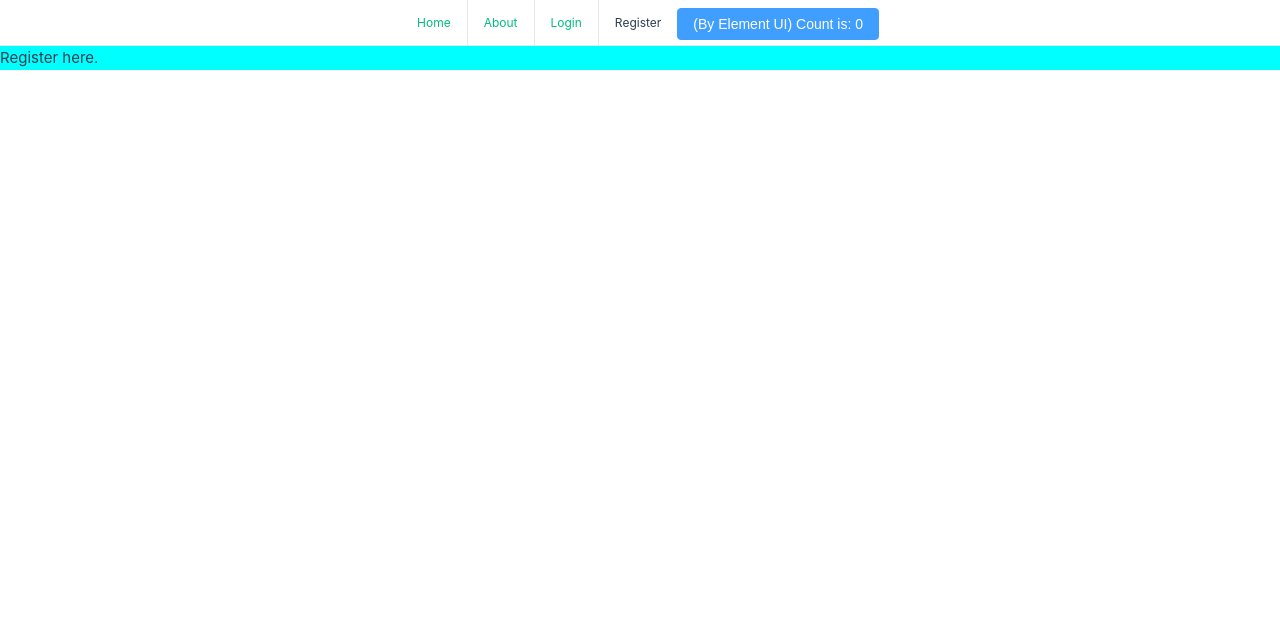
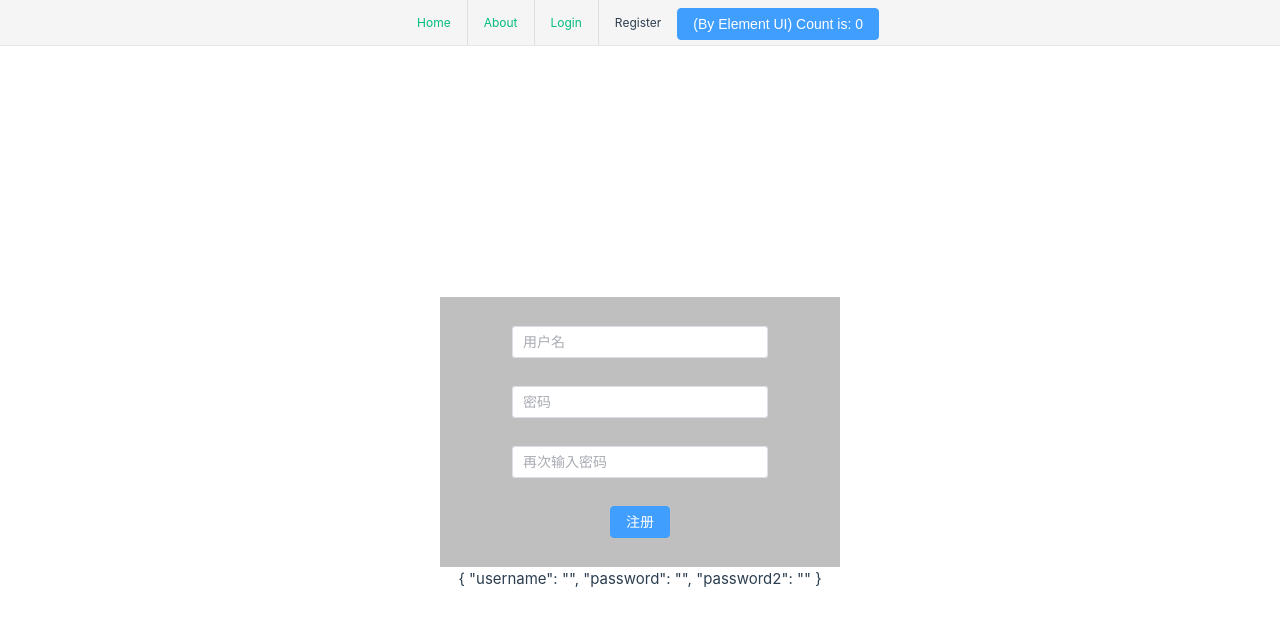
Before and after one commit to MarsOJ/frontend, a Vue app: page /register in a window 1280 px wide. Shown: the top 626 px of the page. Built offline with nearby package versions, Linux system fonts and the light colour scheme.

Commit message:
complete basic login-register ui

```diff
--- a/src/App.vue
+++ b/src/App.vue
@@ -2,7 +2,7 @@
 import { ref } from 'vue'
 import { RouterLink, RouterView } from 'vue-router'
 
-const count = ref(0);
+const count = ref(0)
 
 function increment() {
   count.value++
@@ -11,6 +11,7 @@ function increment() {
 
 <template>
   <header>
+    <el-affix>
       <nav>
         <RouterLink to="/">Home</RouterLink>
         <RouterLink to="/about">About</RouterLink>
@@ -18,23 +19,31 @@ function increment() {
         <RouterLink to="/register">Register</RouterLink>
         <el-button type="primary" @click="increment()">(By Element UI) Count is: {{ count }}</el-button>
       </nav>
+    </el-affix>
   </header>
 
-  <div id="appRouterView">
   <RouterView />
-  </div>
 </template>
 
 <style>
 @import '@/assets/base.css';
 
+html {
+  height: 100%;
+}
+
+body {
+  height: 100%;
+}
+
 #app {
   font-weight: normal;
+  height: 100%;
 }
 
 header {
   line-height: 3em;
-  max-height: 100vh;
+  max-height: 20%;
 }
 
 a,
@@ -55,6 +64,7 @@ nav {
   font-size: 12px;
   text-align: center;
   border-bottom: 1px #e7e7e7 solid;
+  background-color: whitesmoke;
 }
 
 nav a.router-link-exact-active {
--- a/src/views/LoginView.vue
+++ b/src/views/LoginView.vue
@@ -1,11 +1,56 @@
+<script setup>
+import { reactive } from 'vue'
+
+const loginForm = reactive({
+  username: '',
+  password: '',
+})
+
+function login() {
+  console.log("Login:", loginForm)
+}
+</script>
+
 <template>
   <main>
-    Login here.
+    <div id="login-form">
+      <el-form :model="loginForm">
+        <el-input v-model="loginForm.username" type="text" placeholder="用户名" clearable />
+        <br />
+        <el-input v-model="loginForm.password" type="password" placeholder="密码" show-password />
+        <br />
+        <el-button type="primary" @click="login()">登录</el-button>
+      </el-form>
+    </div>
+    {{ loginForm }}
   </main>
 </template>
 
 <style scoped>
 main {
-  background-color: cyan;
+  height: 90%;
+  display: flex;
+  flex-direction: column;
+  align-items: center;
+  justify-content: center;
+}
+
+#login-form {
+  background-color: rgba(128, 128, 128, 0.5);
+  width: 30%;
+  min-width: 400px;
+  padding: 1em;
+  margin-top: 5em;
+  text-align: center;
+}
+
+#login-form .el-input {
+  width: 80%;
+  max-width: 256px;
+  margin: 1em;
+}
+
+#login-form .el-button {
+  margin: 1em;
 }
 </style>
--- a/src/views/RegisterView.vue
+++ b/src/views/RegisterView.vue
@@ -1,11 +1,70 @@
+<script setup>
+import { reactive } from 'vue'
+
+const registerForm = reactive({
+  username: '',
+  password: '',
+  password2: '',
+})
+
+function verifyPassword() {
+  return false
+}
+
+function register() {
+  console.log("Register:", registerForm)
+  var valid = verifyPassword()
+  if (!valid) {
+    ElMessage.error('密码不合法，请重新选择密码！')
+  }
+  else if (registerForm.password !== registerForm.password2) {
+    ElMessage.error('两次密码不一致，请重新输入！')
+  }
+}
+</script>
+
 <template>
   <main>
-    Register here.
+    <div id="register-form">
+      <el-form :model="registerForm">
+        <el-input v-model="registerForm.username" type="text" placeholder="用户名" clearable />
+        <br />
+        <el-input v-model="registerForm.password" type="password" placeholder="密码" show-password />
+        <br />
+        <el-input v-model="registerForm.password2" type="password" placeholder="再次输入密码" show-password />
+        <br />
+        <el-button type="primary" @click="register()">注册</el-button>
+      </el-form>
+    </div>
+    {{ registerForm }}
   </main>
 </template>
 
 <style scoped>
 main {
-  background-color: cyan;
+  height: 90%;
+  display: flex;
+  flex-direction: column;
+  align-items: center;
+  justify-content: center;
+}
+
+#register-form {
+  background-color: rgba(128, 128, 128, 0.5);
+  width: 30%;
+  min-width: 400px;
+  padding: 1em;
+  margin-top: 5em;
+  text-align: center;
+}
+
+#register-form .el-input {
+  width: 80%;
+  max-width: 256px;
+  margin: 1em;
+}
+
+#register-form .el-button {
+  margin: 1em;
 }
 </style>
```
Lines whose indentation alone changed are shown as unchanged.
